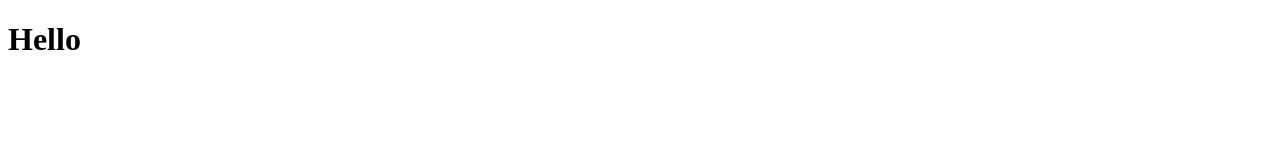
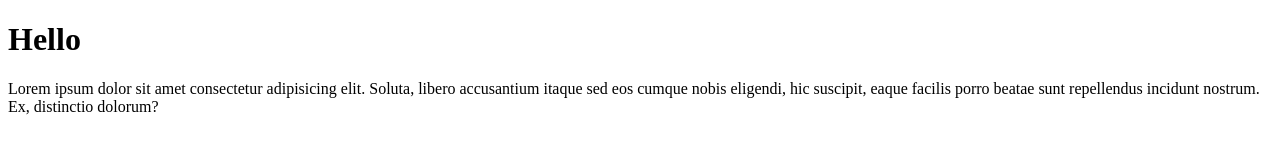
Before and after one commit to MursaleenMemon123/collaborate-folder, a plain HTML site: page index.html in a window 1280 px wide. Drawn offline with Linux system fonts and the light colour scheme.

Commit message:
add p tag

```diff
--- a/index.html
+++ b/index.html
@@ -8,5 +8,6 @@
 </head>
 <body>
     <h1>Hello</h1>
+    <p>Lorem ipsum dolor sit amet consectetur adipisicing elit. Soluta, libero accusantium itaque sed eos cumque nobis eligendi, hic suscipit, eaque facilis porro beatae sunt repellendus incidunt nostrum. Ex, distinctio dolorum?</p>
 </body>
 </html>
```
